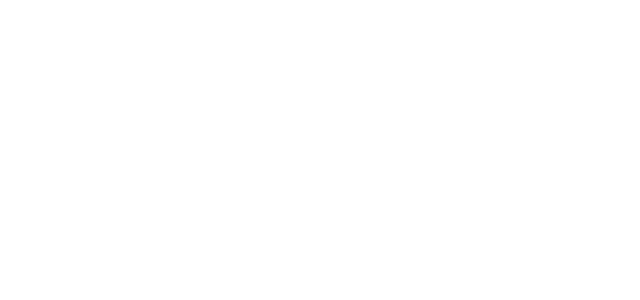
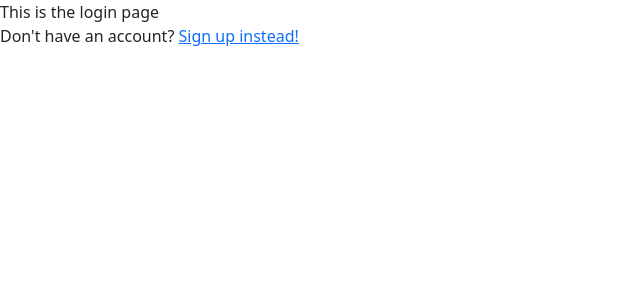
Before and after one commit to Juebele/Travel_App, a React (Create React App) app in the folder client/: page /login in a window 1280 px wide. Before the commit this address had no page. Shown: the top 300 px of the page, without its empty margins (0-640 px from the left). Built offline with nearby package versions, Linux system fonts and the light colour scheme.

Commit message:
basic rendering and links between Home, Login, and SignUp

```diff
--- a/client/src/App.js
+++ b/client/src/App.js
@@ -5,6 +5,7 @@ import { BrowserRouter as Router, Route, Routes } from 'react-router-dom';
 
 
 import './App.css';
+import Home from './components/Home'
 import SignUp from './components/SignUp';
 import Login from './components/Login';
 
@@ -20,6 +21,10 @@ function App() {
         <Routes>
           <Route
               path="/"
+              element={<Home />}
+          />
+          <Route
+              path="/login"
               element={<Login />}
           />
           <Route
--- a/client/src/components/Home.js
+++ b/client/src/components/Home.js
@@ -0,0 +1,17 @@
+import React from 'react';
+import { Link } from 'react-router-dom';
+
+function Home() {
+    return (
+        <div>
+            This is the login page
+            <Link to={`/login`}>
+                <button className="btn btn-primary">
+                    Login
+                </button>
+            </Link>
+        </div>
+    )
+}
+
+export default Home;
--- /dev/null
+++ b/client/src/components/Login.js
@@ -0,0 +1,18 @@
+import React from 'react';
+import { Link } from 'react-router-dom';
+
+function Login() {
+    return (
+        <div>
+            This is the login page
+            <div>
+                Don't have an account? {`\n`}
+                <Link to={`/sign-up`}>
+                    Sign up instead!
+                </Link>
+            </div>
+        </div>
+    )
+}
+
+export default Login;
--- a/client/src/components/SignUp.js
+++ b/client/src/components/SignUp.js
@@ -59,7 +59,7 @@ function SignUp() {
                 </div>
                 <div>
                     Already have an account? {`\n`}
-                    <Link to={`/login`}>
+                    <Link to={`/`}>
                         Login here!
                     </Link>
                 </div>
```
Also changed, not shown: client/src/components/LoggedIn/Banner.js (added), client/src/components/LoggedIn/YourTripDetails/CreateTripForm.js (added), client/src/components/LoggedIn/YourTripDetails/Dates.js (added), client/src/components/LoggedIn/YourTripDetails/Destinations.js (added), client/src/components/LoggedIn/YourTripDetails/Itinerary.js (added), client/src/components/LoggedIn/YourTripDetails/Lodging.js (added), client/src/components/LoggedIn/YourTripHome.js (added).
